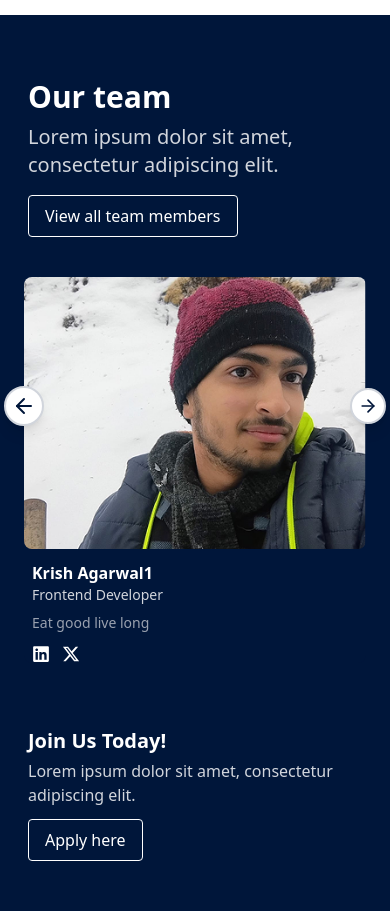
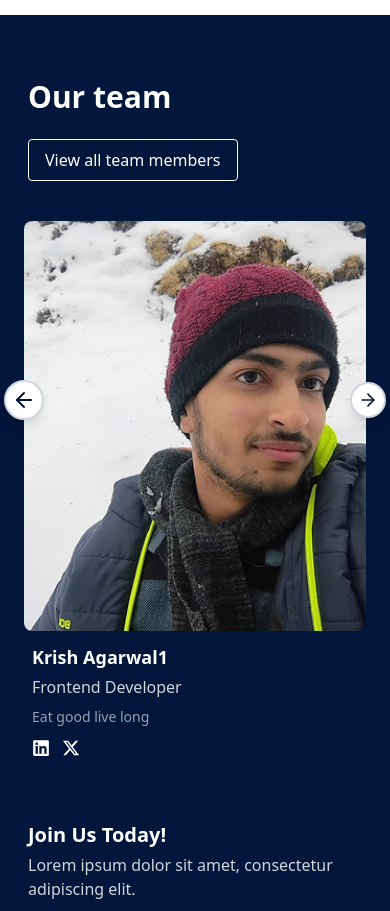
Before and after one commit to mshalom27/project-talos, a React (Vite) app: page / in a window 390 px wide. Shown: the part 4480-5391 px from the top of the page. Built offline with nearby package versions, Linux system fonts and the light colour scheme; a small style sheet from the web is missing.

Commit message:
<refactor> responsiveness of Team.jsx

```diff
--- a/src/components/Team.jsx
+++ b/src/components/Team.jsx
@@ -8,7 +8,6 @@ const TeamSlider = () => {
   const [visibleCount, setVisibleCount] = useState(1);
 
   const getVisibleCount = () => {
-    if (window.innerWidth < 640) return 1;
     if (window.innerWidth < 768) return 1;
     if (window.innerWidth < 1024) return 2;
     if (window.innerWidth < 1280) return 3;
@@ -45,7 +44,7 @@ const TeamSlider = () => {
         <div className="mb-10">
           <h2 className="text-3xl font-bold mb-2 ml-3">Our team</h2>
           <p className="text-xl text-gray-300 ml-3">
-            Lorem ipsum dolor sit amet, consectetur adipiscing elit.
+
           </p>
           <button className="mt-4 border border-white text-white py-2 px-4 ml-3 rounded hover:bg-white hover:text-[#00163A] transition cursor-pointer">
             View all team members
@@ -76,20 +75,22 @@ const TeamSlider = () => {
                 transform: `translateX(-${currentIndex * (100 / visibleCount)}%)`,
               }}
             >
-              {teamMembers.map((member, index) => (
-                <div
-                  key={index}
-                  className="flex-shrink-0 px-2 box-border w-full sm:w-3/4 md:w-1/2 lg:w-1/3 xl:w-1/4"
-                >
+              {Array.from(new Map(teamMembers.map((m) => [m.name, m])).values()).map((member, index) => (
+             <div
+                key={index}
+                className="flex-shrink-0 px-2 box-border"
+                style={{ width: `${100 / visibleCount}%` }}>
+
                   <div className="bg-[#00163A] rounded-lg">
                     <img
                       src={member.img}
                       alt={member.name}
-                      className="w-full h-68 object-cover rounded-lg"
+                       className="w-full aspect-[5/6] object-top object-cover rounded-lg"
                     />
                     <div className="mt-3 px-2">
-                      <p className="font-semibold text-white">{member.name}</p>
-                      <p className="text-sm text-gray-300">{member.title}</p>
+                      <p className="font-semibold text-white mb-1 text-lg">{member.name}</p>
+                      <p className="text-base text-gray-300 mb-1">{member.title}</p>
+                       <p className="text-base text-gray-300">{member.team}</p>
                       <p className="text-sm text-gray-400 mt-2">
                         {member.description}
                       </p>
```
